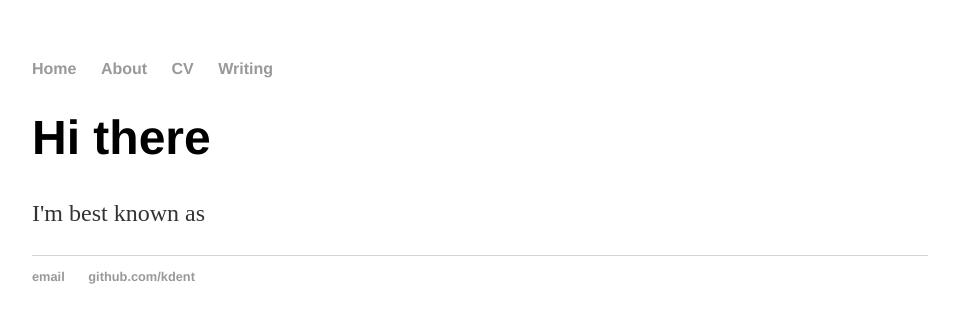
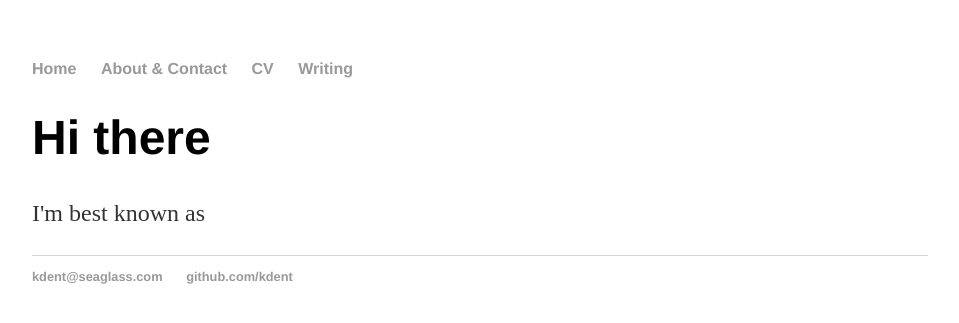
Before and after one commit to kdent/kdent.github.io, a Jekyll site: the page built from index.html, in a window 1280 px wide. Shown: the top 323 px of the page, without its empty margins (160-1119 px from the left). Built offline with Jekyll 4.4.1, drawn with Linux system fonts in a browser that asks for light colours.

Commit message:
Adds email address and cleans up tabs.

```diff
--- a/_layouts/default.html
+++ b/_layouts/default.html
@@ -9,9 +9,9 @@
         <nav>
             <ul>
                 <li><a href="/">Home</a></li>
-	        	<li><a href="/about">About</a></li>
+                <li><a href="/about.html">About &amp; Contact</a></li>
                 <li><a href="/cv">CV</a></li>
-        		<li><a href="/writing">Writing</a></li>
+                <li><a href="/writing.html">Writing</a></li>
             </ul>
         </nav>
         <div class="container">
@@ -21,7 +21,7 @@
         </div><!-- /.container -->
         <footer>
             <ul>
-        		<li><a href="mailto:">email</a></li>
+                <li><a href="mailto:&#107;&#100;&#101;&#110;&#116;&#64;&#115;&#101;&#97;&#103;&#108;&#97;&#115;&#115;&#46;&#99;&#111;&#109;">&#107;&#100;&#101;&#110;&#116;&#64;&#115;&#101;&#97;&#103;&#108;&#97;&#115;&#115;&#46;&#99;&#111;&#109;</a></li>
                 <li><a href="https://github.com/kdent">github.com/kdent</a></li>
             </ul>
         </footer>
```
Lines whose indentation alone changed are shown as unchanged.
